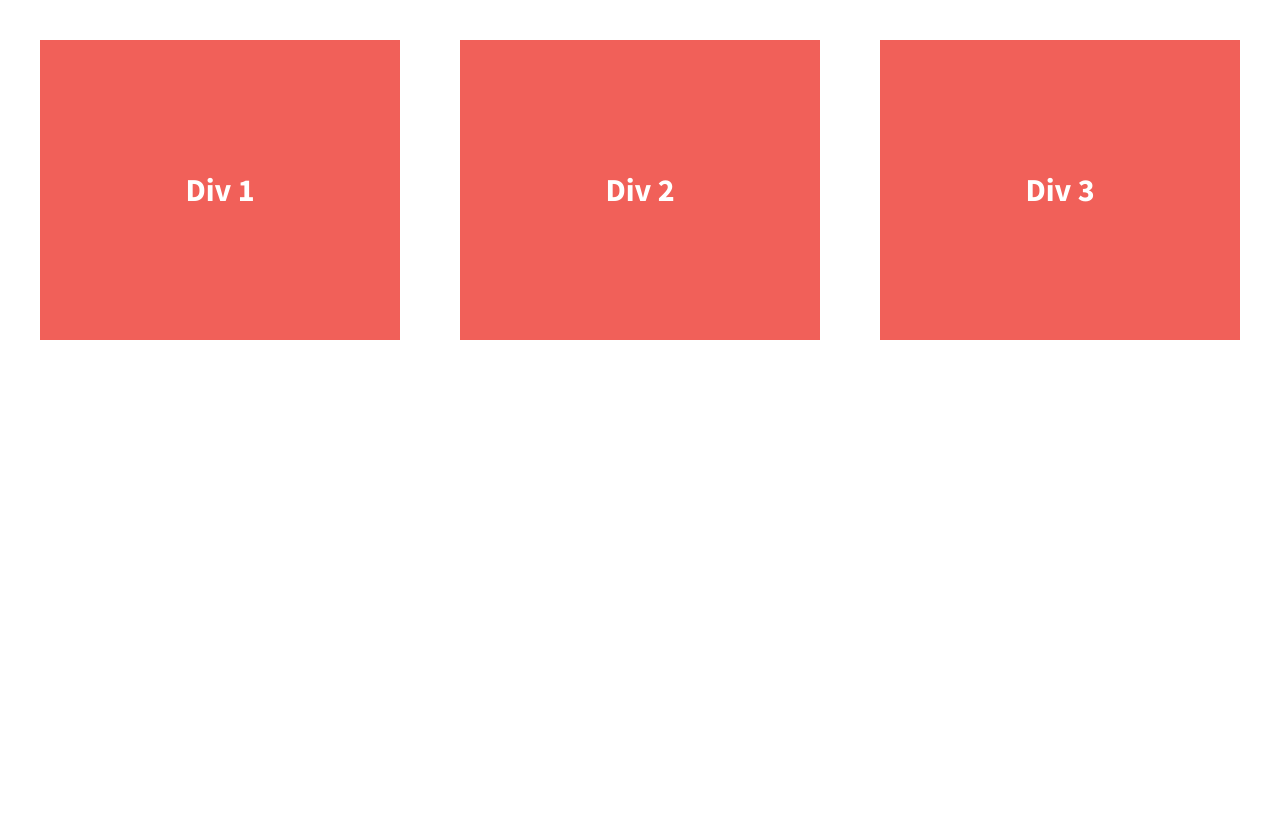
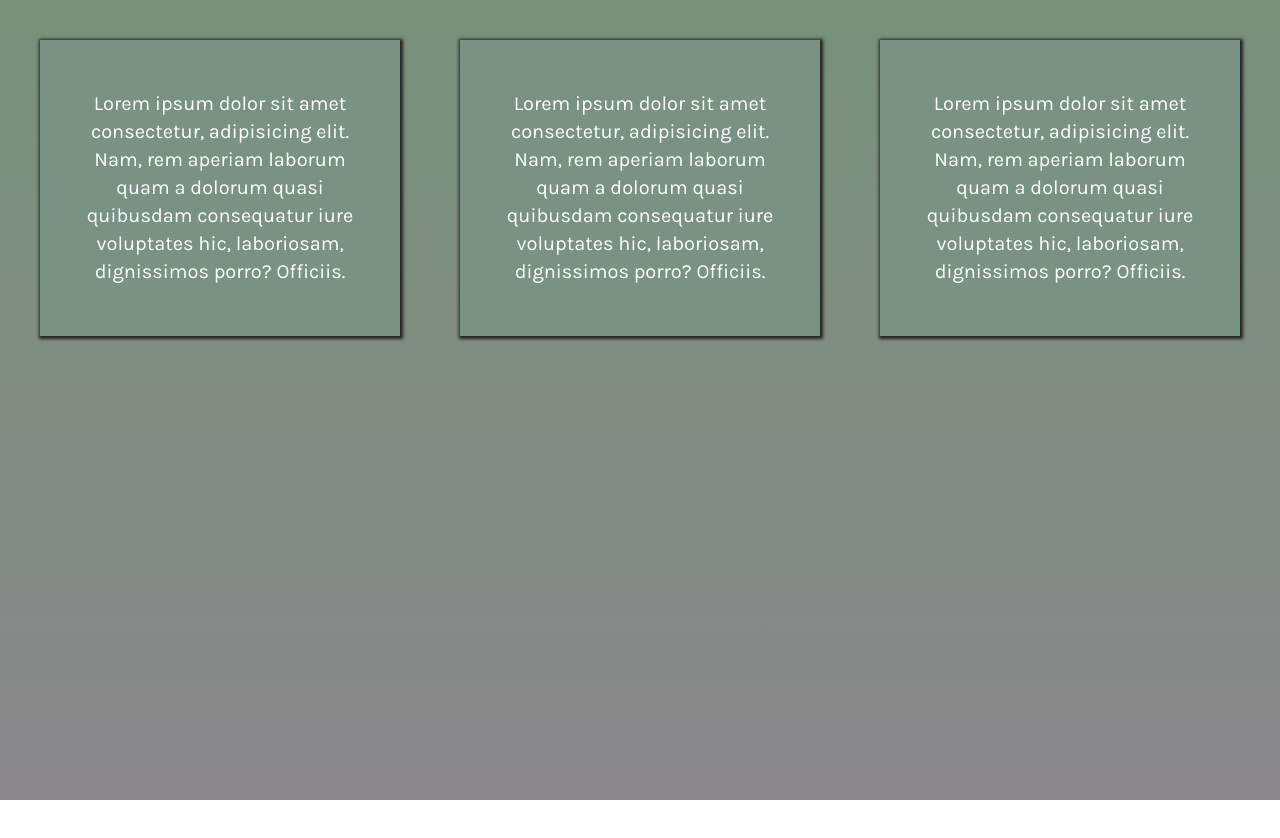
Before and after one commit to bryliebaird/responsive-coding, a plain HTML site: page flexbox-exercise-4/index.html in a window 1280 px wide. After the commit the page ends 800 px from the top, so only its background shows below. Drawn offline with nearby package versions, Linux system fonts and the light colour scheme.

Commit message:
flexbox exercise #4 complete

```diff
--- a/flexbox-exercise-4/css/main.css
+++ b/flexbox-exercise-4/css/main.css
@@ -1,3 +1,5 @@
+@import url('https://fonts.googleapis.com/css2?family=Karla:wght@300;400&family=PT+Serif&display=swap');
+
 /*! HTML5 Boilerplate v5.2.0 | MIT License | https://html5boilerplate.com/ */
 
 /*
@@ -97,33 +99,41 @@ textarea {
 
 
 html {
-  background-color: #fff;
-  height: 100%;
+    background: linear-gradient(#77917a, #8b888c);
+    height: 100%;
 }
 
 body {
-  font-family: 'Source Sans Pro', sans-serif;
-  padding: 2em;
-  font-size: 1.25em;
-  height: 100%;
+    padding: 2em;
+    font-size: 1.25em;
 }
 
 .wrapper {
-  display: flex;
-  justify-content: space-between;
-  font-weight: 700;
+    display: flex;
+    justify-content: space-between;
 }
 
 .div-1, .div-2, .div-3 {
     display: flex;
     justify-content: center;
     align-items: center;
-    width: 30%;
+
+    /* height: 300px; */
+    width: 25%;
+    padding: 30px;
+    background-color: #799284;
+    -moz-box-shadow: 1px 1px 3px 2px #222;
+    -webkit-box-shadow: 1px 1px 3px 2px #222;
+    box-shadow: 1px 1px 3px 2px #222;"
+}
+
+.title {
+    font-family: 'PT Serif', serif;
+}
+.body-text {
+    font-family: 'Karla', sans-serif;
+    text-align: center;
     color: #fff;
-    line-height: 1.5em;
-    font-size: 1.6em;
-    background-color: #f16059;
-    height: 300px;
 }
 
 
--- a/flexbox-exercise-4/index.html
+++ b/flexbox-exercise-4/index.html
@@ -3,7 +3,7 @@
     <head>
         <meta charset="utf-8">
         <meta http-equiv="x-ua-compatible" content="ie=edge">
-        <title>Make me into a grid!</title>
+        <title>Flexbox Exercise #4</title>
         <meta name="description" content="">
         <meta name="viewport" content="width=device-width, initial-scale=1">
 
@@ -23,13 +23,13 @@
 
         <section class="wrapper">
             <div class="div-1">
-                Div 1
+                <p class="body-text">Lorem ipsum dolor sit amet consectetur, adipisicing elit. Nam, rem aperiam laborum quam a dolorum quasi quibusdam consequatur iure voluptates hic, laboriosam, dignissimos porro? Officiis.</p>
             </div>
             <div class="div-2">
-                Div 2
+                <p class="body-text">Lorem ipsum dolor sit amet consectetur, adipisicing elit. Nam, rem aperiam laborum quam a dolorum quasi quibusdam consequatur iure voluptates hic, laboriosam, dignissimos porro? Officiis.</p>
             </div>
             <div class="div-3">
-                Div 3
+                <p class="body-text">Lorem ipsum dolor sit amet consectetur, adipisicing elit. Nam, rem aperiam laborum quam a dolorum quasi quibusdam consequatur iure voluptates hic, laboriosam, dignissimos porro? Officiis.</p>
             </div>
         </section>
 
```
